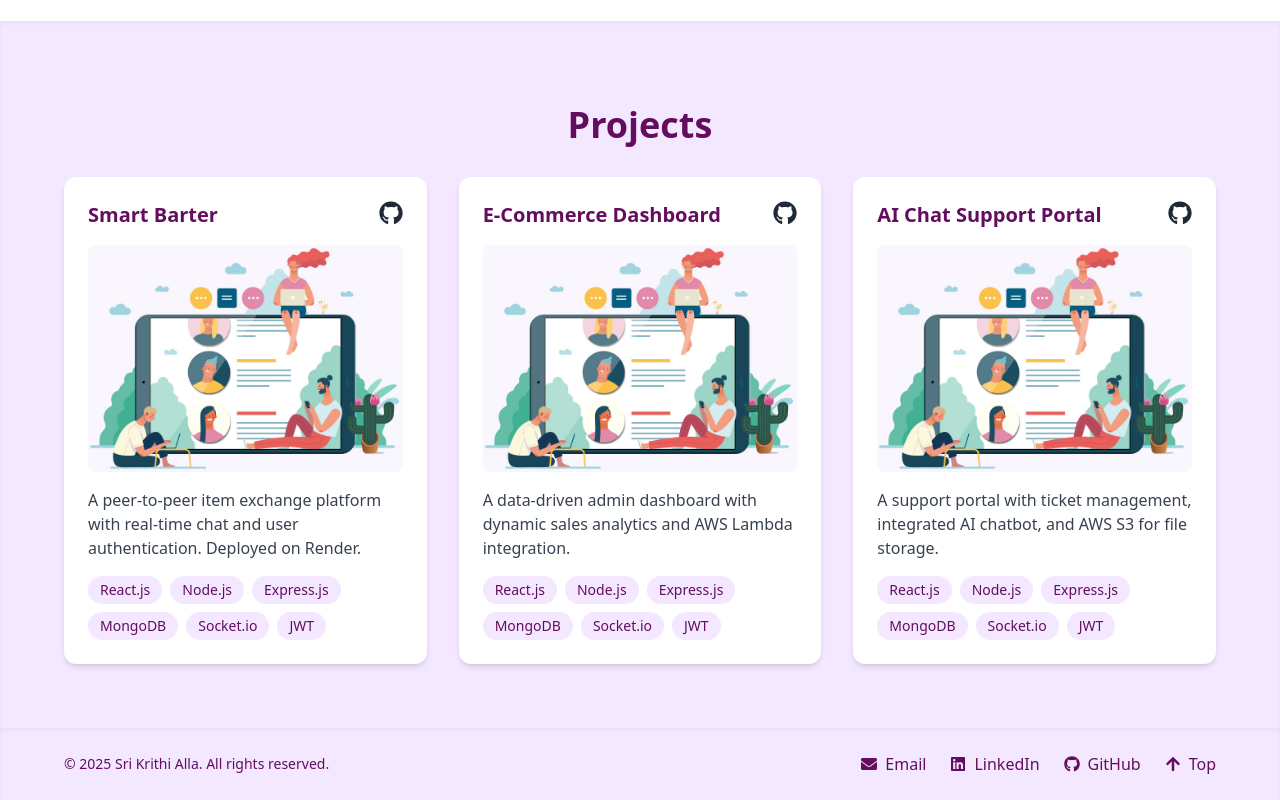
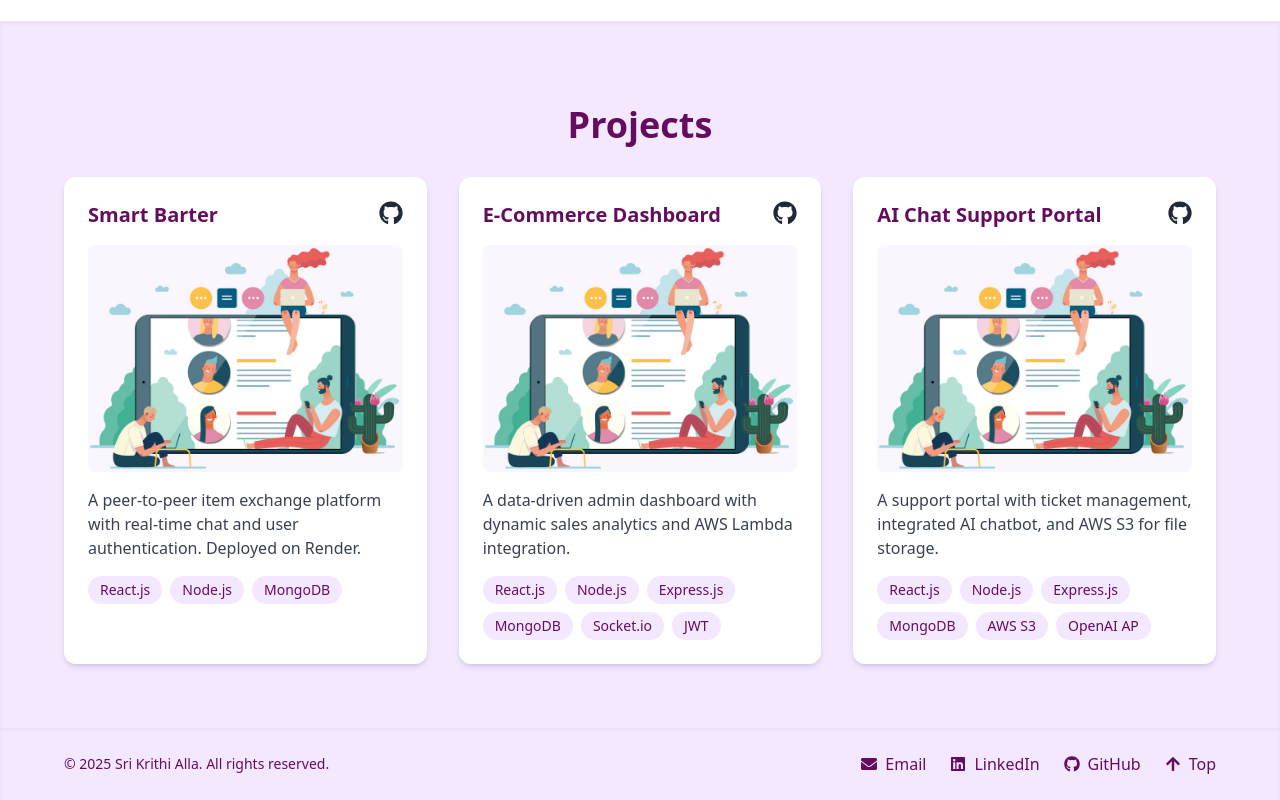
Before and after one commit to SriKrithi13/SriKrithi13.github.io, a React (Create React App) app: page / in a window 1280 px wide. Shown: the part 2695-3495 px from the top of the page. Built offline with nearby package versions, Linux system fonts and the light colour scheme; the HTML template or start-up script is replaced by a standard one.

Commit message:
updated links

```diff
--- a/src/components/Contact.js
+++ b/src/components/Contact.js
@@ -10,15 +10,15 @@ const Contact = () => {
           © {new Date().getFullYear()} Sri Krithi Alla. All rights reserved.
         </p>
         <div className="flex items-center space-x-6 text-base">
-          <a href="mailto:youremail@gmail.com" className="flex items-center space-x-2 hover:text-purple-400">
+          <a href="mailto:srikrithialla@gmail.com" className="flex items-center space-x-2 hover:text-purple-400">
             <FaEnvelope />
             <span>Email</span>
           </a>
-          <a href="https://linkedin.com/in/yourlinkedin" target="_blank" rel="noopener noreferrer" className="flex items-center space-x-2 hover:text-purple-400">
+          <a href="https://www.linkedin.com/in/sri-krithi-alla/" target="_blank" rel="noopener noreferrer" className="flex items-center space-x-2 hover:text-purple-400">
             <FaLinkedin />
             <span>LinkedIn</span>
           </a>
-          <a href="https://github.com/yourgithub" target="_blank" rel="noopener noreferrer" className="flex items-center space-x-2 hover:text-purple-400">
+          <a href="https://github.com/SriKrithi13" target="_blank" rel="noopener noreferrer" className="flex items-center space-x-2 hover:text-purple-400">
             <FaGithub />
             <span>GitHub</span>
           </a>
--- a/src/components/Home.js
+++ b/src/components/Home.js
@@ -34,13 +34,13 @@ const Home = () => {
 />
 
   <div className="flex justify-center md:justify-start space-x-6 text-3xl text-[#640D5F]  dark:text-white">
-    <a href="https://linkedin.com" target="_blank" rel="noopener noreferrer" className='hover:scale-110'><FaLinkedin /></a>
-    <a href="https://github.com" target="_blank" rel="noopener noreferrer" className='hover:scale-110'><FaGithub /></a>
-    <a href="mailto:youremail@gmail.com" className='hover:scale-110'><FaEnvelope /></a>
+    <a href="https://www.linkedin.com/in/sri-krithi-alla/" target="_blank" rel="noopener noreferrer" className='hover:scale-110'><FaLinkedin /></a>
+    <a href="https://github.com/SriKrithi13" target="_blank" rel="noopener noreferrer" className='hover:scale-110'><FaGithub /></a>
+    <a href="mailto:srikrithialla@gmail.com" className='hover:scale-110'><FaEnvelope /></a>
   </div>
 
   <a
-    href="/resume.pdf"
+    href="/SRIKRITHIALLA_Resume_A4.pdf"
     target="_blank"
     rel="noopener noreferrer"
     className="inline-block mt-4 px-6 py-3 bg-[#640D5F] text-white dark:text-white font-semibold rounded-lg hover:scale-110 transition"
--- a/src/components/Projects.js
+++ b/src/components/Projects.js
@@ -5,15 +5,15 @@ import { FaGithub } from 'react-icons/fa';
 const projects = [
   {
     title: "Smart Barter",
-    github: "https://github.com/yourusername/smart-barter",
+    github: "https://github.com/SriKrithi13",
     image: projectImg1,
     description: "A peer-to-peer item exchange platform with real-time chat and user authentication. Deployed on Render.",
-    techStack: ["React.js", "Node.js", "Express.js", "MongoDB", "Socket.io", "JWT"]
+    techStack: ["React.js", "Node.js", "MongoDB"]
 
   },
   {
     title: "E-Commerce Dashboard",
-    github: "https://github.com/yourusername/ecommerce-dashboard",
+    github: "https://github.com/SriKrithi13",
     image: projectImg1,
     description: "A data-driven admin dashboard with dynamic sales analytics and AWS Lambda integration.",
     techStack: ["React.js", "Node.js", "Express.js", "MongoDB", "Socket.io", "JWT"]
@@ -22,10 +22,10 @@ const projects = [
   },
   {
     title: "AI Chat Support Portal",
-    github: "https://github.com/yourusername/ai-chat-support",
+    github: "https://github.com/SriKrithi13",
     image: projectImg1,
     description: "A support portal with ticket management, integrated AI chatbot, and AWS S3 for file storage.",
-    techStack: ["React.js", "Node.js", "Express.js", "MongoDB", "Socket.io", "JWT"]
+    techStack: ["React.js", "Node.js", "Express.js", "MongoDB", "AWS S3", "OpenAI AP"]
 
   }
 
```
